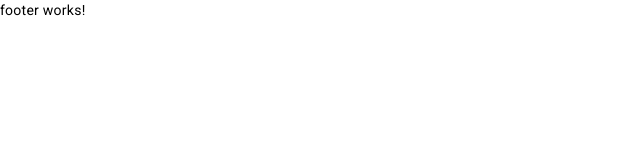
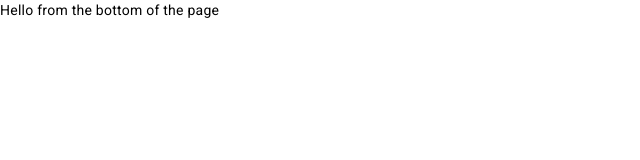
Before and after one commit to camilozer0/BookApp, an Angular app: page /footer in a window 1280 px wide. Shown: the top 160 px of the page, without its empty margins (0-640 px from the left). Built offline with nearby package versions, Linux system fonts and the light colour scheme.

Commit message:
badge for cart

```diff
--- a/src/app/app.module.ts
+++ b/src/app/app.module.ts
@@ -16,6 +16,7 @@ import { MatToolbarModule } from '@angular/material/toolbar';
 import { MatIconModule } from '@angular/material/icon';
 import { MatInputModule } from '@angular/material/input';
 import { MatButtonModule } from '@angular/material/button';
+import { MatBadgeModule } from '@angular/material/badge';
 
 @NgModule({
   declarations: [
@@ -36,7 +37,8 @@ import { MatButtonModule } from '@angular/material/button';
     MatToolbarModule,
     MatIconModule,
     MatInputModule,
-    MatButtonModule
+    MatButtonModule,
+    MatBadgeModule
   ],
   providers: [],
   bootstrap: [AppComponent]
--- a/src/app/shared/components/footer/footer/footer.component.html
+++ b/src/app/shared/components/footer/footer/footer.component.html
@@ -1 +1,3 @@
-<p>footer works!</p>
+<div class="footer" color="primary">
+    Hello from the bottom of the page
+</div>
--- a/src/app/shared/components/navbar/navbar/navbar.component.html
+++ b/src/app/shared/components/navbar/navbar/navbar.component.html
@@ -23,7 +23,7 @@
             <mat-icon>person</mat-icon>
         </button>
         <button mat-mini-fab color="primary" class="space">
-            <mat-icon>shopping_cart</mat-icon>
+            <mat-icon matBadge="0" matBadgeColor="warn">shopping_cart</mat-icon>
         </button>
     </div>
 </mat-toolbar>
```
